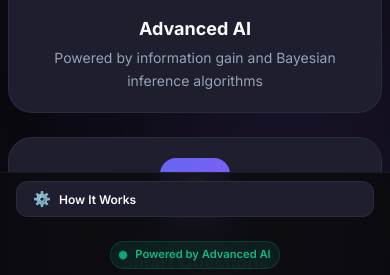
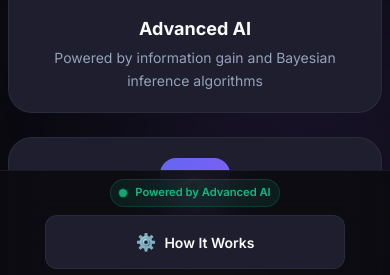
Before and after one commit to Rafsan1711/GeoAi, a website: page index.html in a window 390 px wide. Shown: the part 567-842 px from the top of the page. Drawn offline with Linux system fonts and the light colour scheme.

Commit message:
Update responsive.css

```diff
--- a/css/responsive.css
+++ b/css/responsive.css
@@ -1,5 +1,5 @@
 /* ===================================
-   RESPONSIVE DESIGN
+   RESPONSIVE DESIGN - FIXED
    =================================== */
 
 /* Large Desktops (1440px and up) */
@@ -37,7 +37,7 @@
 
     .container {
         padding: var(--space-lg);
-        padding-bottom: 120px;
+        padding-bottom: 100px;
     }
 
     /* Welcome Screen */
@@ -149,15 +149,22 @@
         gap: var(--space-lg);
     }
 
-    /* Footer */
+    /* Footer - FIXED */
     .app-footer {
-        flex-direction: column;
-        align-items: stretch;
+        flex-direction: row;
+        flex-wrap: wrap;
         padding: var(--space-md);
+        gap: var(--space-md);
     }
 
     .footer-info {
         justify-content: center;
+        width: 100%;
+        order: 1;
+    }
+
+    .footer-btn {
+        order: 2;
     }
 }
 
@@ -174,7 +181,7 @@
 
     .container {
         padding: var(--space-md);
-        padding-bottom: 140px;
+        padding-bottom: 120px;
     }
 
     /* Welcome Screen */
@@ -300,10 +307,7 @@
     .answer-icon-circle {
         width: 40px;
         height: 40px;
-    }
-
-    .answer-icon {
-        font-size: var(--font-base);
+        font-size: var(--font-lg);
     }
 
     .answer-hotkey {
@@ -381,14 +385,30 @@
         min-width: auto;
     }
 
-    /* Footer */
+    /* Footer - MOBILE FIX */
     .app-footer {
+        position: fixed;
+        bottom: 0;
+        left: 0;
+        right: 0;
         padding: var(--space-sm) var(--space-md);
+        flex-direction: column;
+        align-items: center;
+        gap: var(--space-sm);
+        z-index: 1000;
     }
 
     .footer-btn {
-        padding: var(--space-sm) var(--space-md);
-        font-size: var(--font-xs);
+        width: 100%;
+        max-width: 300px;
+        justify-content: center;
+        padding: var(--space-md);
+        font-size: var(--font-sm);
+    }
+
+    .footer-info {
+        width: 100%;
+        justify-content: center;
     }
 
     .footer-badge {
@@ -407,6 +427,7 @@
 
     .container {
         padding: var(--space-sm);
+        padding-bottom: 140px;
     }
 
     /* Welcome Screen */
@@ -454,6 +475,11 @@
     .result-place-card {
         padding: var(--space-lg);
     }
+
+    /* Footer */
+    .app-footer {
+        padding-bottom: calc(var(--space-sm) + env(safe-area-inset-bottom));
+    }
 }
 
 /* Mobile Extra Small (below 375px) */
@@ -489,6 +515,10 @@
     .result-place-name {
         font-size: var(--font-xl);
     }
+
+    .container {
+        padding-bottom: 160px;
+    }
 }
 
 /* ===================================
@@ -498,6 +528,7 @@
 @media (max-height: 600px) and (orientation: landscape) {
     .container {
         padding: var(--space-sm);
+        padding-bottom: 80px;
     }
 
     .screen-header {
@@ -528,8 +559,8 @@
     }
 
     .app-footer {
-        position: relative;
-        margin-top: var(--space-xl);
+        position: fixed;
+        padding: var(--space-xs) var(--space-md);
     }
 }
 
@@ -630,4 +661,13 @@
     .answer-hotkey {
         display: none !important;
     }
-}
+
+    /* Increase touch target sizes */
+    .answer-btn {
+        min-height: 56px;
+    }
+
+    .footer-btn {
+        min-height: 48px;
+    }
+       }
```
